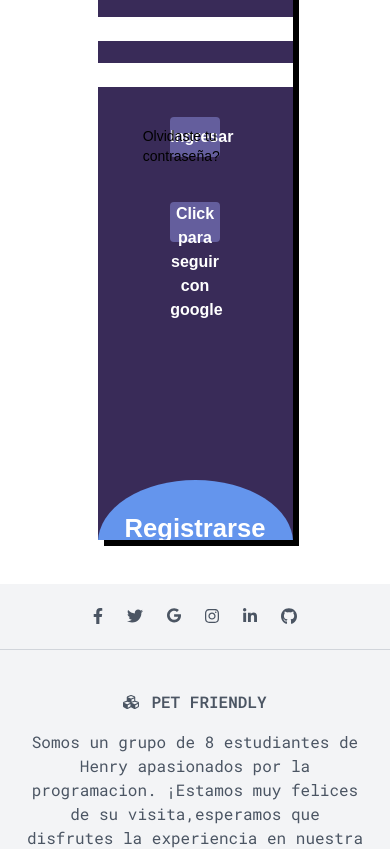
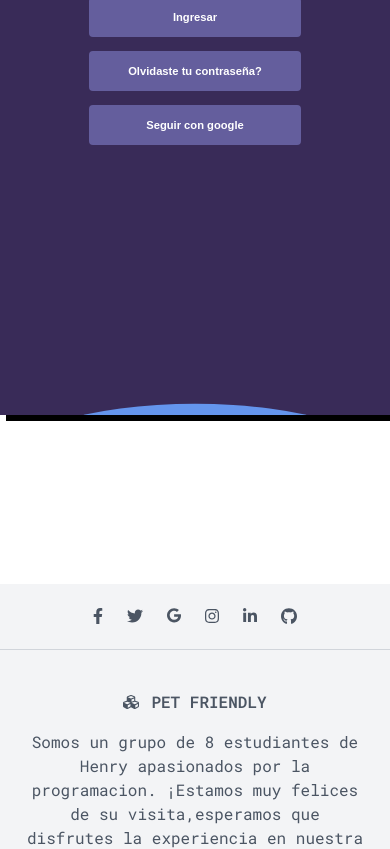
Before and after one commit to PetFriendlyUniverse/Henry-Pf, a React (Vite) app in the folder client/: page /login in a window 390 px wide. Shown: the part 460-1309 px from the top of the page. Built offline with nearby package versions, Linux system fonts and the light colour scheme.

Commit message:
login responsive

```diff
--- a/client/src/components/Footer/Footer.jsx
+++ b/client/src/components/Footer/Footer.jsx
@@ -2,7 +2,7 @@ import { Link } from "react-router-dom";
 
 function Footer() {
   return (
-    <footer className=" bg-gray-100 text-center text-gray-600 lg:text-left">
+    <footer className=" overflow-hidden bg-gray-100 text-center text-gray-600 lg:text-left">
       <div className="flex items-center justify-center border-b border-gray-300 p-6 lg:justify-between">
         <div className="mr-12 hidden lg:block">
           <span>Conéctate con nosotros en las redes sociales:</span>
--- a/client/src/components/Login/Login.jsx
+++ b/client/src/components/Login/Login.jsx
@@ -173,21 +173,18 @@ function Login() {
 
   // ----------------------- Modal -----------------------//
   return (
-    <>
+    <div className="relative w-full ">
       <div
-        className={`fixed top-0 z-50  ${
+        className={`fixed top-0 z-50   ${
           showModal ? "flex" : "hidden"
-        } h-screen w-screen place-content-center `}
+        } h-screen w-screen place-content-center  `}
       >
         <div
-          className={`opacity-0 ${
+          className={`relative opacity-0 ${
             showModal ? "opacity-60" : "hidden"
-          } h-screen w-screen bg-black transition duration-1000 ease-in-out`}
+          } relative h-screen w-screen bg-black transition duration-1000 ease-in-out`}
         ></div>
-        <form
-          onSubmit={submitConfirmMail}
-          className="absolute top-[45%] rounded-md bg-ultraviolet p-10"
-        >
+        <form onSubmit={submitConfirmMail} className=" ">
           <span onClick={handleShowModal}>X</span>
           <input
             onChange={handleChageMail}
@@ -227,18 +224,14 @@ function Login() {
                 required={true}
               />
               <button>Ingresar</button>
-              <div className="relative w-full">
-                <span
-                  onClick={handleShowModal}
-                  className="absolute right-0 -top-[50px] cursor-pointer text-sm hover:font-semibold hover:tracking-[-.5px]"
-                >
-                  Olvidaste tu contraseña?
-                </span>
-              </div>
+              <button type="button" onClick={handleShowModal}>
+                Olvidaste tu contraseña?
+              </button>
+              <button type="button" onClick={handleClickGoogle}>
+                Seguir con google
+              </button>
               <div className={s.loginGoogle}>
-                <button type="button" onClick={handleClickGoogle}>
-                  Click para seguir con google
-                </button>
+                <div className="relative w-full"></div>
               </div>
             </form>
           </div>
@@ -324,26 +317,26 @@ function Login() {
               )}
               <input
                 onChange={handleChangeRepeatPassword}
-                class={s.input}
+                className={s.input}
                 type="password"
                 name="repeatPassword"
                 value={repeatPassword}
                 placeholder="Repetir Contraseña "
                 autoComplete="off"
-                required="true"
+                required={true}
               />
               {repeatPassword !== form.password && (
                 <p className="text-xs text-red-700">{`Passwords does not match`}</p>
               )}
               <LinkButton component={"Registrate"} />
               <button type="button" onClick={handleClickGoogle}>
-                Click para registrarte con google
+                Continuar con google
               </button>
             </form>
           </div>
         </div>
       </div>
-    </>
+    </div>
   );
 }
 
--- a/client/src/components/Login/Login.module.css
+++ b/client/src/components/Login/Login.module.css
@@ -1,5 +1,25 @@
-.main {
-  position: relative;
+@media (max-width: 800px){
+  .main {
+    position: absolute;
+    top: 0px;
+    font-family: "Poppins", sans-serif;
+    display: flex;
+    flex-direction: column;
+    background-color: #392b58;
+    max-height: 80vh;
+    width: 100%;
+    height: 100%;
+    color: black;
+    overflow: hidden;
+    transition: 1s;
+    box-shadow: 6px 6px 0 black;
+
+  }
+}
+
+@media (min-width: 801px){.main {
+  position: absolute;
+  top: 40px;
   font-family: "Poppins", sans-serif;
   display: flex;
   flex-direction: column;
@@ -14,7 +34,9 @@
   overflow: hidden;
   transition: 1s;
   box-shadow: 6px 6px 0 black;
-}
+
+}}
+
 
 .main:focus {
   outline: none;
@@ -24,16 +46,28 @@
   transition: 0.5s;
   box-shadow: 6px 6px 0 #fbc638;
 }
-
-.form {
+@media (max-width: 800px){
+  .form {
   display: flex;
   flex-direction: column;
   gap: 14px;
   padding: 24px;
   height: 750px;
-  width: 50%;
+  width: 80%;
   align-items: center;
-}
+}}
+
+@media (min-width: 801px){
+  .form {
+  display: flex;
+  flex-direction: column;
+  gap: 14px;
+  padding: 24px;
+  height: 750px;
+  width: 80%;
+  align-items: center;
+}}
+
 
 /*checkbox to switch from sign up to login*/
 #chk {
@@ -70,17 +104,37 @@ label {
 }
 
 /*Register*/
+@media (max-width:800px){
+  .register {
+  display: flex;
+  justify-content: center;
+  background: #6495ed;
+  border-radius: 60% / 10%;
+  transform: translateY(-13%);
+  transition: 0.8s ease-in-out;
+}}
+
+@media (max-width:950px){
+  .register {
+  display: flex;
+  justify-content: center;
+  background: #6495ed;
+  border-radius: 60% / 10%;
+  transform: translateY(-1%);
+  transition: 0.8s ease-in-out;
+}}
+
 .register {
   display: flex;
   justify-content: center;
   background: #6495ed;
   border-radius: 60% / 10%;
-  transform: translateY(-8%);
+  transform: translateY(-1.5%);
   transition: 0.8s ease-in-out;
 }
 
 .register:hover {
-  transform: translateY(-9%);
+  transform: translateY(-1.5%);
   animation: color_anim 1s infinite 0.6s;
 }
 
@@ -89,9 +143,16 @@ label {
   transform: scale(0.8);
 }
 
-#chk:checked ~ .register {
-  transform: translateY(-85%);
+@media (max-width:800px){#chk:checked ~ .register {
+  transform: translateY(-95%);
+}}
+@media (min-width:801px){
+  #chk:checked ~ .register {
+    transform: translateY(-85%);
+  }
 }
+
+
 
 #chk:checked ~ .register label {
   transform: scale(1);
@@ -102,11 +163,28 @@ label {
   transform: scale(0.6);
   margin: 5% 0 5%;
 }
-/*Button*/
-.form button {
-  width: 100%;
+
+
+@media (max-width:800px){
+  .form button {
+
+    width: 80%;
+    height: 40px;
+    color: #fff;
+    background: #645e9d;
+    font-size: 0.7rem;
+    font-weight: bold;
+    border: none;
+    border-radius: 4px;
+    cursor: pointer;
+    transition: 0.2s ease-in;
+  }
+}
+
+@media (min-width:801px){
+  .form button {
+  width: 80%;
   height: 40px;
-  margin: 12px auto 10%;
   color: #fff;
   background: #645e9d;
   font-size: 1rem;
@@ -115,13 +193,23 @@ label {
   border-radius: 4px;
   cursor: pointer;
   transition: 0.2s ease-in;
-}
+}}
+
 
 .form button:hover {
   background-color: #645e9d;
 }
 
+@media (max-width:800px){
 .input {
-  width: 450px;
+  width: 100%;
   margin: 4px;
 }
+}
+
+@media (min-width:801px){
+  .input {
+    width: 80%;
+    margin: 4px;
+}
+}
```
